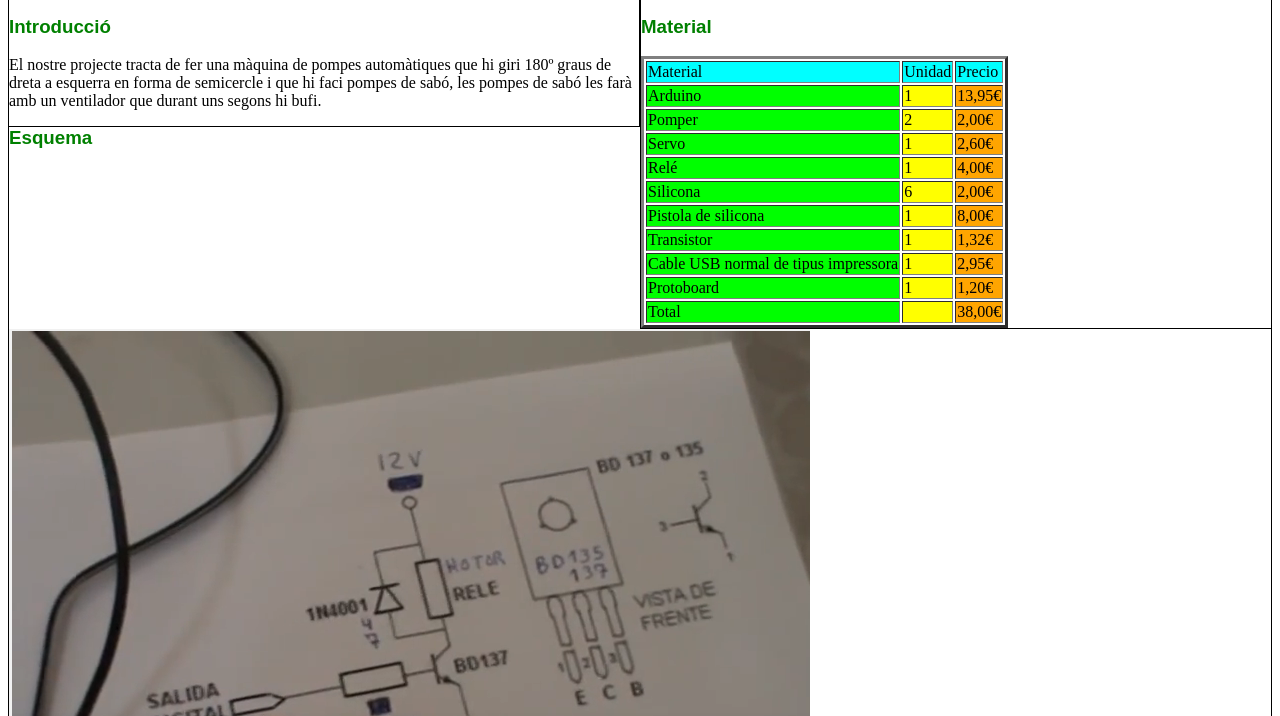
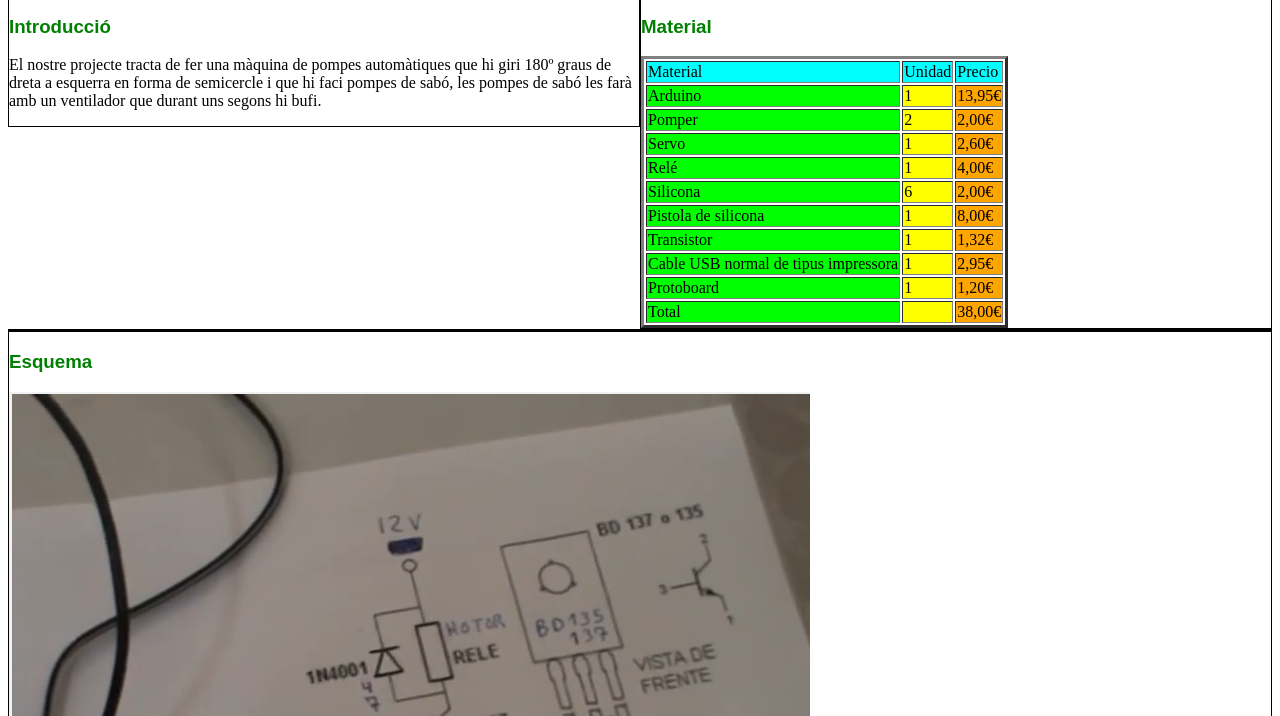
Before and after one commit to Joow13/Credito-de-Sintesis, a plain HTML site: page index.html in a window 1280 px wide. Shown: the part 84-800 px from the top of the page. Drawn offline with Linux system fonts and the light colour scheme.

Commit message:
HTML mejorado

```diff
--- a/index.html
+++ b/index.html
@@ -77,6 +77,7 @@
 </table>
 </div>
 
+<div class="clearfix"></div>
 
 <div class="esquema">
     </section>
```
